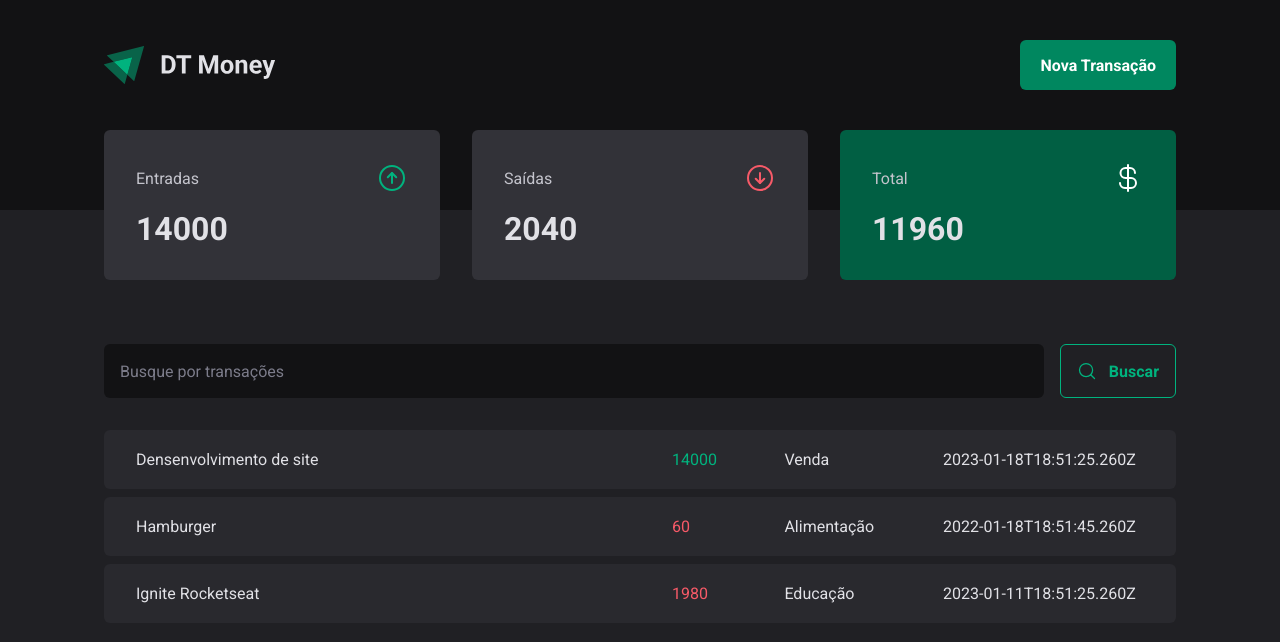
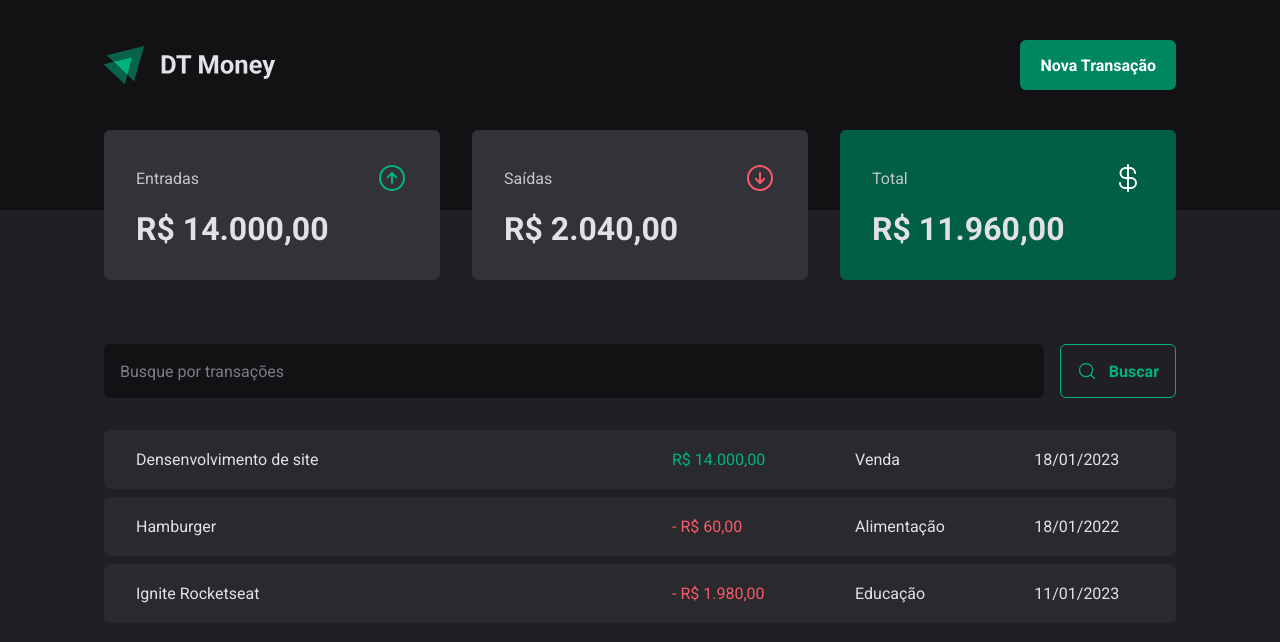
Before and after one commit to rodrrigodev/DT-Money, a React (Vite) app: page / in a window 1280 px wide. Shown: the top 642 px of the page. Built offline with nearby package versions, Linux system fonts and the light colour scheme; data requests are answered from the project's data file.

Commit message:
formatter value

```diff
--- a/src/components/Summary/index.tsx
+++ b/src/components/Summary/index.tsx
@@ -3,6 +3,7 @@
 import { useTheme } from "styled-components";
 import { useContext } from "react";
 import { TransactionsContext } from "../../contexts/TransactionsContext";
+import { priceFormatter } from "../../utils/formatter";
 
 export function Summary() {
     const theme = useTheme()
@@ -26,7 +27,7 @@
                     <ArrowCircleUp size={32} color={theme["green-300"]} />
                 </header>
 
-                <strong>{summary.income}</strong>
+                <strong>{priceFormatter.format(summary.income)}</strong>
             </SummaryCard>
 
             <SummaryCard>
@@ -35,7 +36,7 @@
                     <ArrowCircleDown size={32} color={theme["red-300"]} />
                 </header>
 
-                <strong>{summary.outcome}</strong>
+                <strong>{priceFormatter.format(summary.outcome)}</strong>
             </SummaryCard>
 
             <SummaryCard variant="green">
@@ -44,7 +45,7 @@
                     <CurrencyDollar size={32} color={theme["white"]} />
                 </header>
 
-                <strong>{summary.total}</strong>
+                <strong>{priceFormatter.format(summary.total)}</strong>
             </SummaryCard>
         </SummaryContainer>
     )
--- a/src/pages/Transations/index.tsx
+++ b/src/pages/Transations/index.tsx
@@ -2,6 +2,7 @@
 import { Header } from "../../components/Header";
 import { Summary } from "../../components/Summary";
 import { TransactionsContext } from "../../contexts/TransactionsContext";
+import { dataFormatter, priceFormatter } from "../../utils/formatter";
 import { SearchForm } from "./components/SearchForm";
 import { PriceHighlight, TransationsContainer, TranstionsTable } from "./styles";
 
@@ -24,11 +25,12 @@
                                     <td width="50%">{transaction.description}</td>
                                     <td>
                                         <PriceHighlight variant={transaction.type}>
-                                            {transaction.price}
+                                            {transaction.type === "outcome" && "- "}
+                                            {priceFormatter.format(transaction.price)}
                                         </PriceHighlight>
                                     </td>
                                     <td>{transaction.category}</td>
-                                    <td>{transaction.createdAt}</td>
+                                    <td>{dataFormatter.format(new Date(transaction.createdAt))}</td>
                                 </tr>
 
                             )
--- /dev/null
+++ b/src/utils/formatter.ts
@@ -0,0 +1,6 @@
+export const dataFormatter = new Intl.DateTimeFormat("pt-BR")
+
+export const priceFormatter = new Intl.NumberFormat("pt-BR", {
+    style: "currency",
+    currency: "BRL"
+})
```
